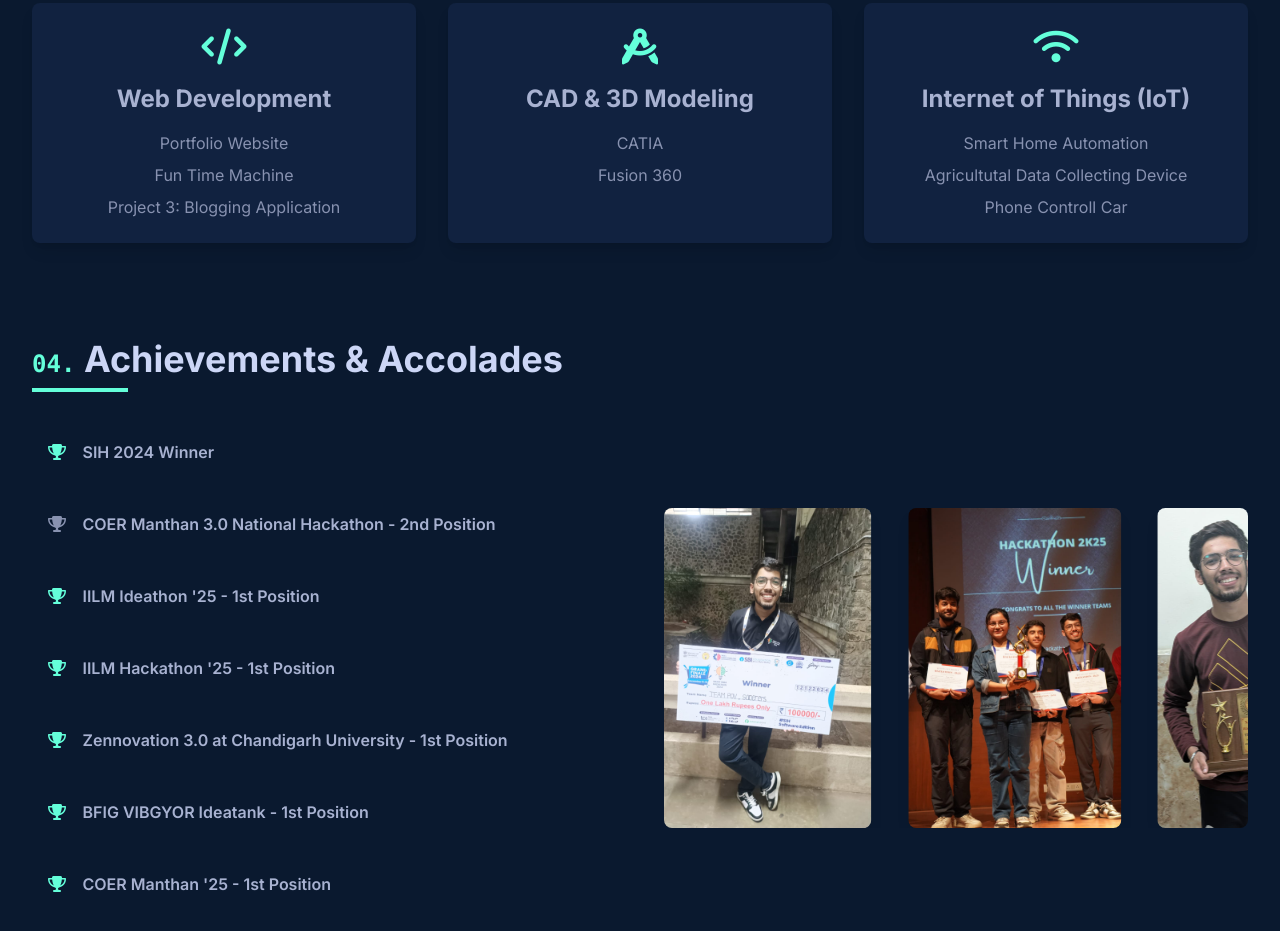
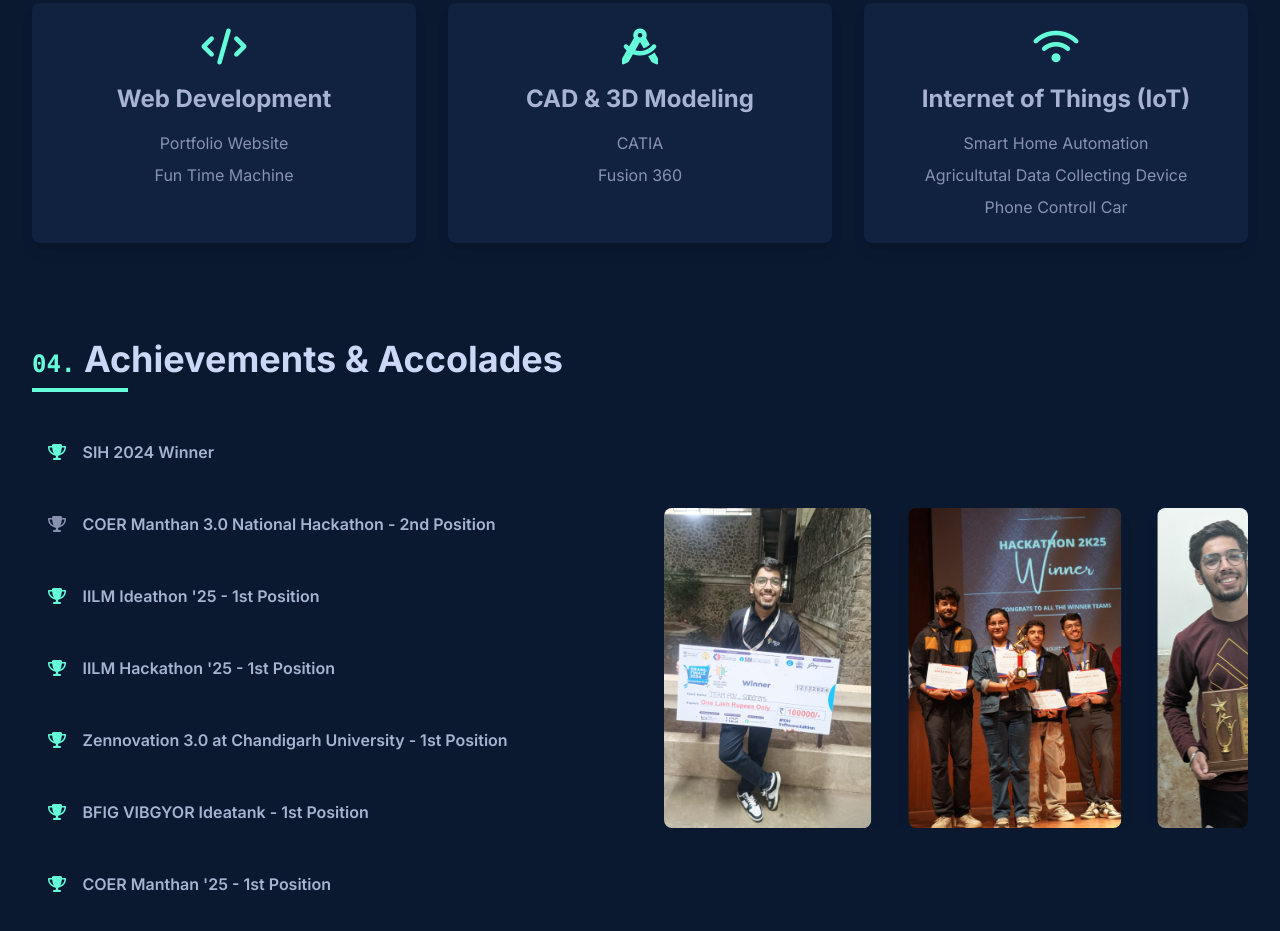
Before and after one commit to vastrousaura/my-portfolio, a plain HTML site: page index.html in a window 1280 px wide. Shown: the part 2142-3073 px from the top of the page. Drawn offline with nearby package versions, Linux system fonts and the light colour scheme.

```diff
--- a/index.html
+++ b/index.html
@@ -293,7 +293,7 @@
                         <ul class="space-y-2 light-slate">
                             <li><a href="https://vanshahuja.netlify.app/">Portfolio Website</a></li>
                             <li><a href="https://funtimemachine.netlify.app/">Fun Time Machine</a></li>
-                            <li>Project 3: Blogging Application</li>
+                            <!-- <li>Project 3: Blogging Application</li> -->
                         </ul>
                     </div>
                     <!-- Machine Learning -->
```
